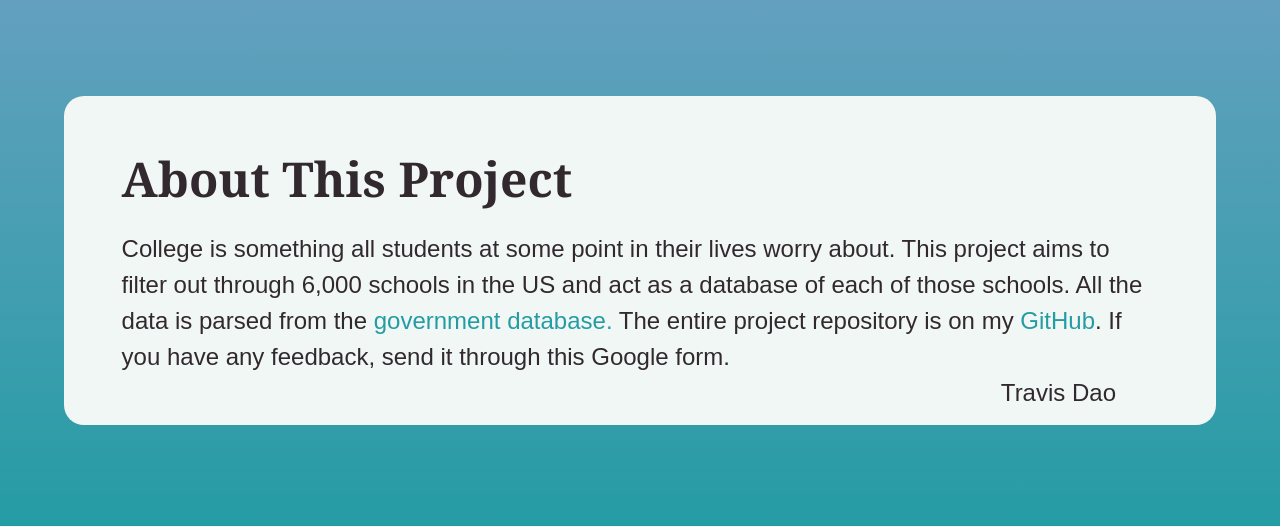
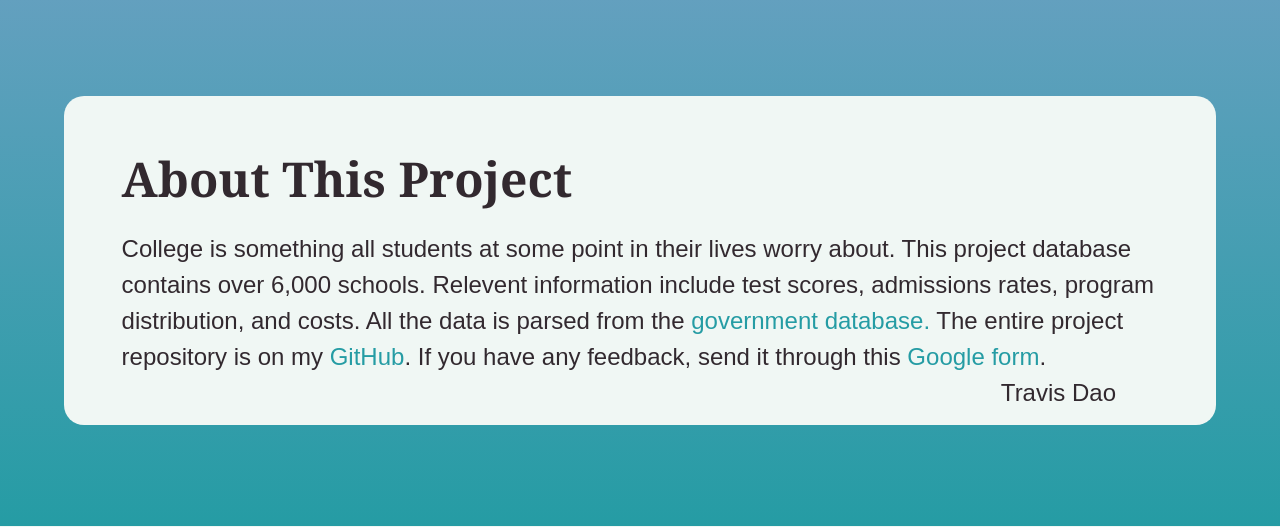
Before and after one commit to travis-dao/University-Database, a Flask app: page / in a window 1280 px wide. Shown: the part 874-1401 px from the top of the page. Run offline with Flask 3, Linux system fonts and the light colour scheme; parts of the project's set-up code (start-up, migrations or seed data) failed here and were passed over.

Commit message:
add Google form

```diff
--- a/templates/index.html
+++ b/templates/index.html
@@ -23,7 +23,7 @@
         <h1 class="title" id="home">University Database</h1>
         <div id="about">
             <h1>About This Project</h1>
-            <p>College is something all students at some point in their lives worry about. This project aims to filter out through 6,000 schools in the US and act as a database of each of those schools. All the data is parsed from the <a href="https://collegescorecard.ed.gov/data/" target="_blank">government database.</a> The entire project repository is on my <a href="https://github.com/travis-dao/University-Database" target="_blank">GitHub</a>. If you have any feedback, send it through this Google form.</p>
+            <p>College is something all students at some point in their lives worry about. This project database contains over 6,000 schools. Relevent information include test scores, admissions rates, program distribution, and costs. All the data is parsed from the <a href="https://collegescorecard.ed.gov/data/" target="_blank">government database.</a> The entire project repository is on my <a href="https://github.com/travis-dao/University-Database" target="_blank">GitHub</a>. If you have any feedback, send it through this <a href="https://forms.gle/rJMirhFS9WJsaffr5" target="_blank">Google form</a>.</p>
             <p id="signature">Travis Dao</p>
         </div>
     </div>
```
